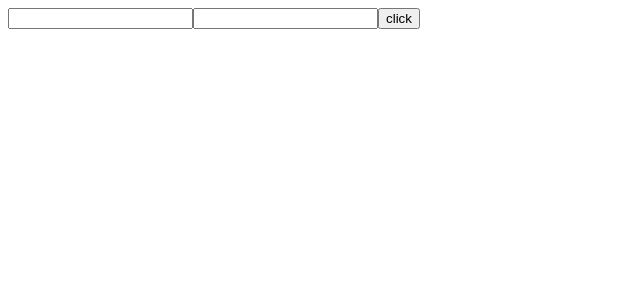
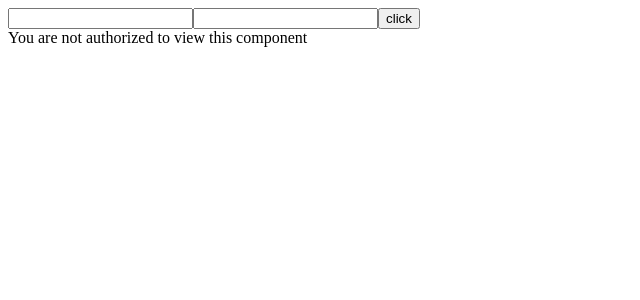
Before and after one commit to dawood6/Login-Page-React, a React (Create React App) app: page / in a window 1280 px wide. Shown: the top 300 px of the page, without its empty margins (0-640 px from the left). Built offline with nearby package versions, Linux system fonts and the light colour scheme.

Commit message:
Another Problem With HOC

```diff
--- /dev/null
+++ b/src/Components/HOC.js
@@ -0,0 +1,12 @@
+ import React, { Fragment, Component } from "react";
+ import App from './App'
+
+ const HigherOrderComponent = ({ isLoggedIn }) => {
+    return (
+      <Fragment>
+        {isLoggedIn ? <App /> : <div>You are not authorized to view this component</div>}
+      </Fragment>
+    )
+  }
+
+  export default HigherOrderComponent
--- a/src/Components/Login.js
+++ b/src/Components/Login.js
@@ -1,5 +1,6 @@
 import React, { Fragment, Component } from "react";
-import { withRouter } from "react-router";
+import HigherOrderComponent from './HOC'
+import App from './App'
 class Login extends Component {
   state = {
     username: "",
@@ -14,17 +15,18 @@ class Login extends Component {
     this.setState({ password: event.target.value });
   };
 
-
 onClick = () => {
 let {username , password} = this.state
 if (username === 'dawood6' && password === 'dawood123'){
   this.props.history.push('/App')
-
+  this.setState({isLoggedIn: true})
 } else {
     alert('incorrect')
 }
+}
 
-}
+
+
   render() {
     return (
       <Fragment>
@@ -42,6 +44,8 @@ if (username === 'dawood6' && password === 'dawood123'){
         />
         <button type="submit" onClick={this.onClick}>click</button>
         {console.log(this.state.password)}
+
+        <HigherOrderComponent  isLoggedIn={this.state.isLoggedIn} component={App} />
       </Fragment>
     );
   }
--- a/src/index.js
+++ b/src/index.js
@@ -1,10 +1,8 @@
 import React from 'react';
-import { render } from 'react-dom';
 import Login from './Components/Login'
 import App from './Components/App'
 import { BrowserRouter as Router , Switch, Route } from 'react-router-dom';
-
-
+import { render } from 'react-dom';
 
 function Index() {
     return(
@@ -19,4 +17,6 @@ function Index() {
     )
 }
 
+
+
 render(<Index />, document.getElementById('root'))
```
